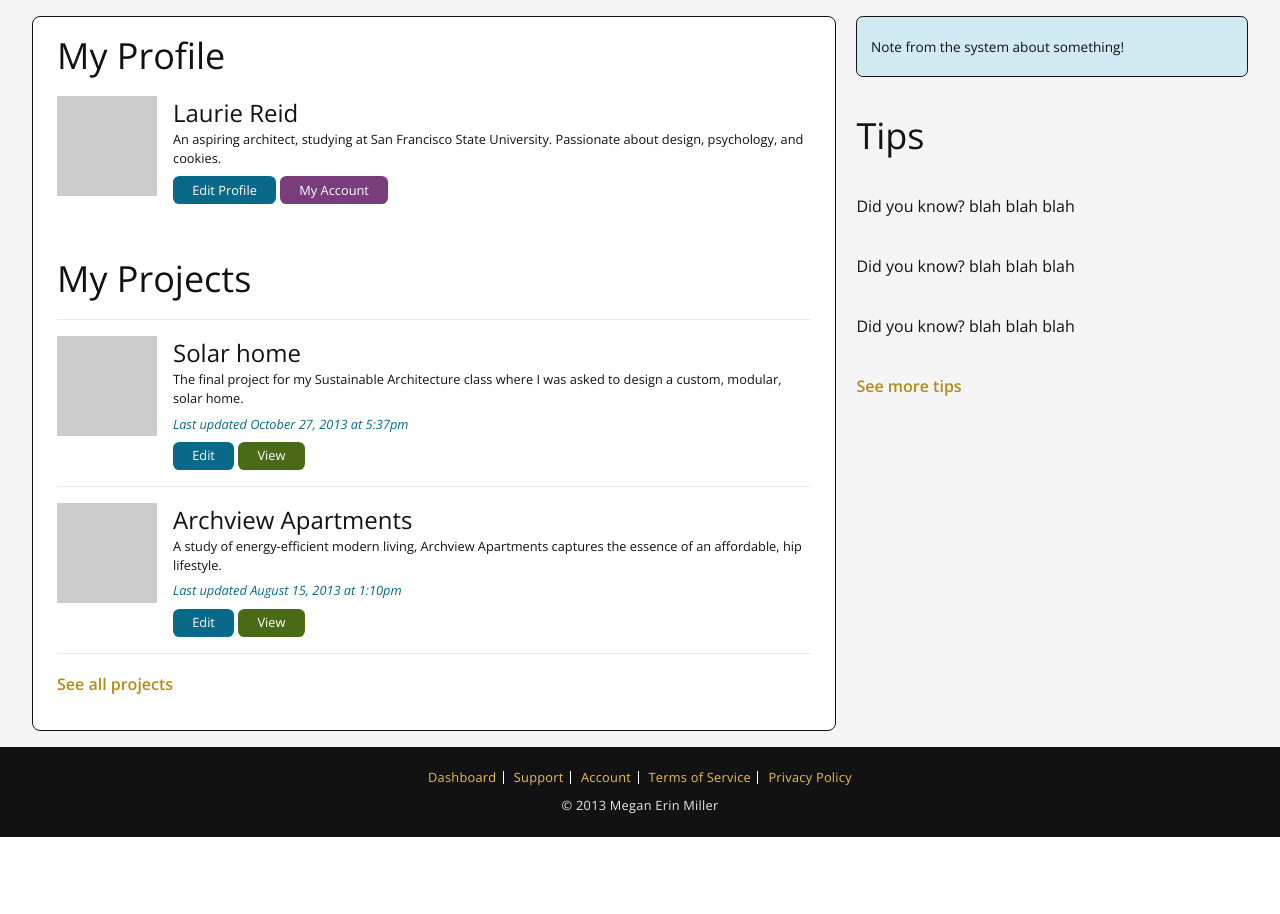
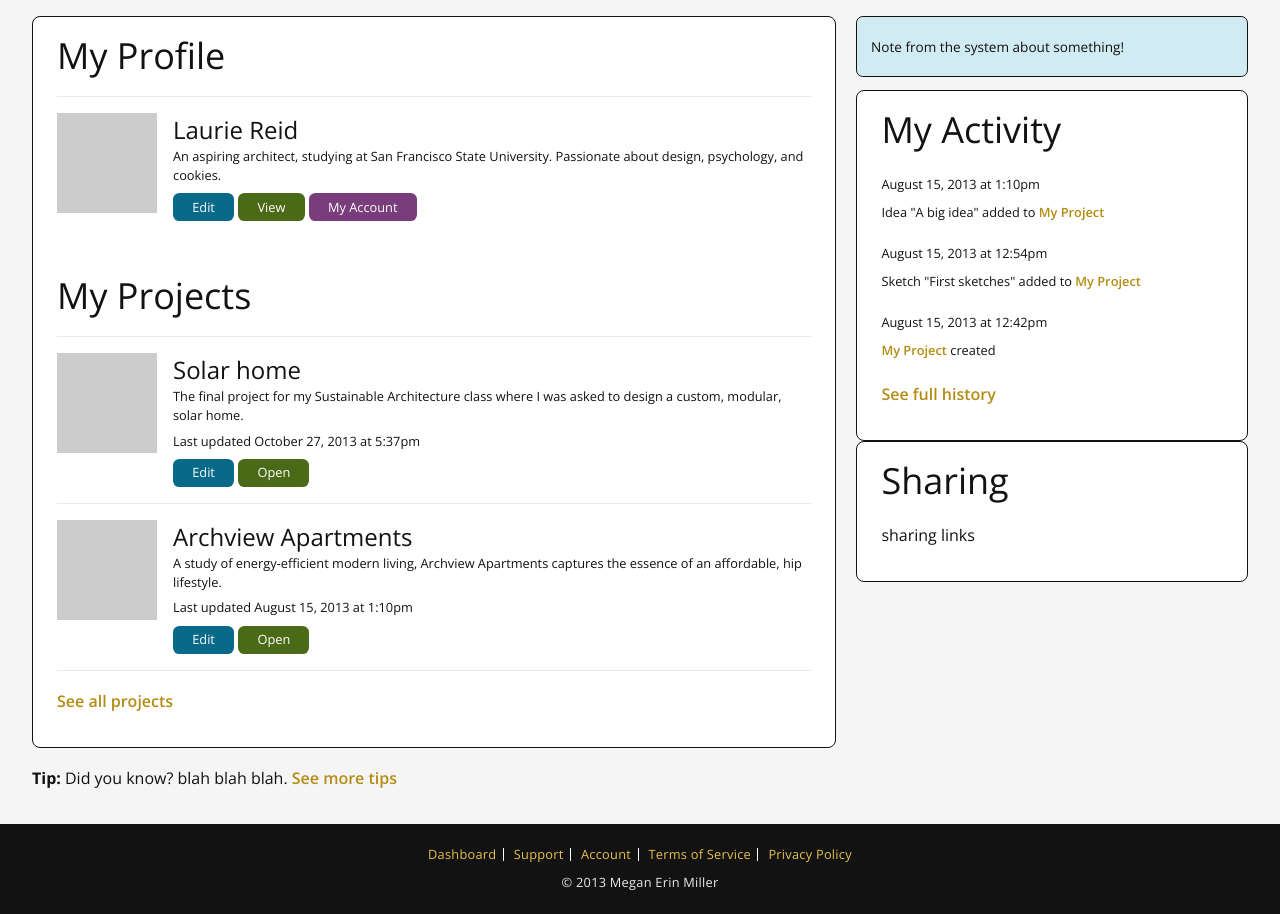
Before and after one commit to meganem/bc-prototype, a PHP site: page /dashboard in a window 1280 px wide. Shown: the part 89-1003 px from the top of the page. Before the commit the page ends 926 px from the top, so only its background shows below. Run offline with PHP 8.4, Linux system fonts and the light colour scheme; some libraries are stand-ins or nearby versions.

Commit message:
rearranging dashboard content

```diff
--- a/dashboard/index.php
+++ b/dashboard/index.php
@@ -27,13 +27,13 @@ include $headerInclude;
 	                    <div class="span8 well">
 
                     		<h2>My Profile</h2>
-                    		<div class="row compact">
+                    		<div class="row compact divider">
                 				<div class="float-left">
                 					<img src="<?php print $pathPrefix; ?>img/placeholder.png" width="100" alt="" />
                 				</div>
                 				<h3>Laurie Reid</h3>
                 				<p class="small">An aspiring architect, studying at San Francisco State University. Passionate about design, psychology, and cookies.</p>
-                				<p><a href="#" class="button blue">Edit Profile</a> <a href="#" class="button purple">My Account</a></p>
+                				<p><a href="<?php print $pathPrefix; ?>profile/edit" class="button blue">Edit</a> <a href="<?php print $pathPrefix; ?>profile" class="button green">View</a> <a href="<?php print $pathPrefix; ?>account" class="button purple">My Account</a></p>
                     		</div>
 
                     		<h2>My Projects</h2>
@@ -43,8 +43,8 @@ include $headerInclude;
                 				</div>
                 				<h3 class="project-title">Solar home</h3>
                 				<p class="project-summary small">The final project for my Sustainable Architecture class where I was asked to design a custom, modular, solar home.</p>
-                				<p class="project-updated-date small">Last updated October 27, 2013 at 5:37pm</p>
-                				<p><a href="#" class="button blue">Edit</a> <a href="#" class="button green">View</a> </p>
+                				<p class="date small">Last updated October 27, 2013 at 5:37pm</p>
+                				<p><a href="#" class="button blue">Edit</a> <a href="#" class="button green">Open</a> </p>
                 			</div>
                 			<div class="row compact divider">
 	                    		<div class="float-left">
@@ -52,31 +52,38 @@ include $headerInclude;
                 				</div>
                 				<h3 class="project-title">Archview Apartments</h3>
                 				<p class="project-summary small">A study of energy-efficient modern living, Archview Apartments captures the essence of an affordable, hip lifestyle.</p>
-                				<p class="project-updated-date small">Last updated August 15, 2013 at 1:10pm</p>
-                				<p><a href="#" class="button blue">Edit</a> <a href="#" class="button green">View</a> </p>
+                				<p class="date small">Last updated August 15, 2013 at 1:10pm</p>
+                				<p><a href="#" class="button blue">Edit</a> <a href="#" class="button green">Open</a> </p>
                 			</div>
-                			<p><a href="#" class="">See all projects</a></p>
+                			<p><a href="<?php print $pathPrefix; ?>profile/projects" class="">See all projects</a></p>
 
 
 	                    </div>
 	                    <div class="span4">
-	                    	<div class="well alert alert-info">
+	                    	<div class="row well alert alert-info">
 	                    		<p>Note from the system about something!</p>
 	                    	</div>
-	                    	<div id="dashboard-tips" class="">
-	                    		<h2>Tips</h2>
-	                    		<div class="row">
-	                    			<p>Did you know? blah blah blah</p>
-	                    		</div>
-	                    		<div class="row">
-	                    			<p>Did you know? blah blah blah</p>
-	                    		</div>
-	                    		<div class="row">
-	                    			<p>Did you know? blah blah blah</p>
-	                    		</div>
-	                    		<p><a href="#" class="">See more tips</a></p>
+	                    	<div class="row well">
+	                    		<h2>My Activity</h2>
+	                    		<p class="notification-message"><span class="date">August 15, 2013 at 1:10pm</span> <br>
+	                    			Idea "A big idea" added to <a href="<?php print $pathPrefix; ?>profile/projects/project-name">My Project</a></p>
+	                    			<p class="notification-message"><span class="date">August 15, 2013 at 12:54pm</span> <br>
+	                    			Sketch "First sketches" added to <a href="<?php print $pathPrefix; ?>profile/projects/project-name">My Project</a></p>
+	                    			<p class="notification-message"><span class="date">August 15, 2013 at 12:42pm</span> <br>
+	                    			<a href="<?php print $pathPrefix; ?>profile/projects/project-name">My Project</a> created</p>
+	                    		<p><a href="<?php print $pathPrefix; ?>history" class="">See full history</a></p>
+	                    	</div>
+	                    	<div class="row well">
+	                    		<h2>Sharing</h2>
+	                    		<p>sharing links</p>
+
 	                    	</div>
 	                    </div>
+	                </div><!-- end row -->
+
+	                <div id="dashboard-tips" class="row">
+                		<p><strong>Tip:</strong> Did you know? blah blah blah. <a href="<?php print $pathPrefix; ?>tips" class="">See more tips</a></p>
+
 	                </div>
 
 
```
